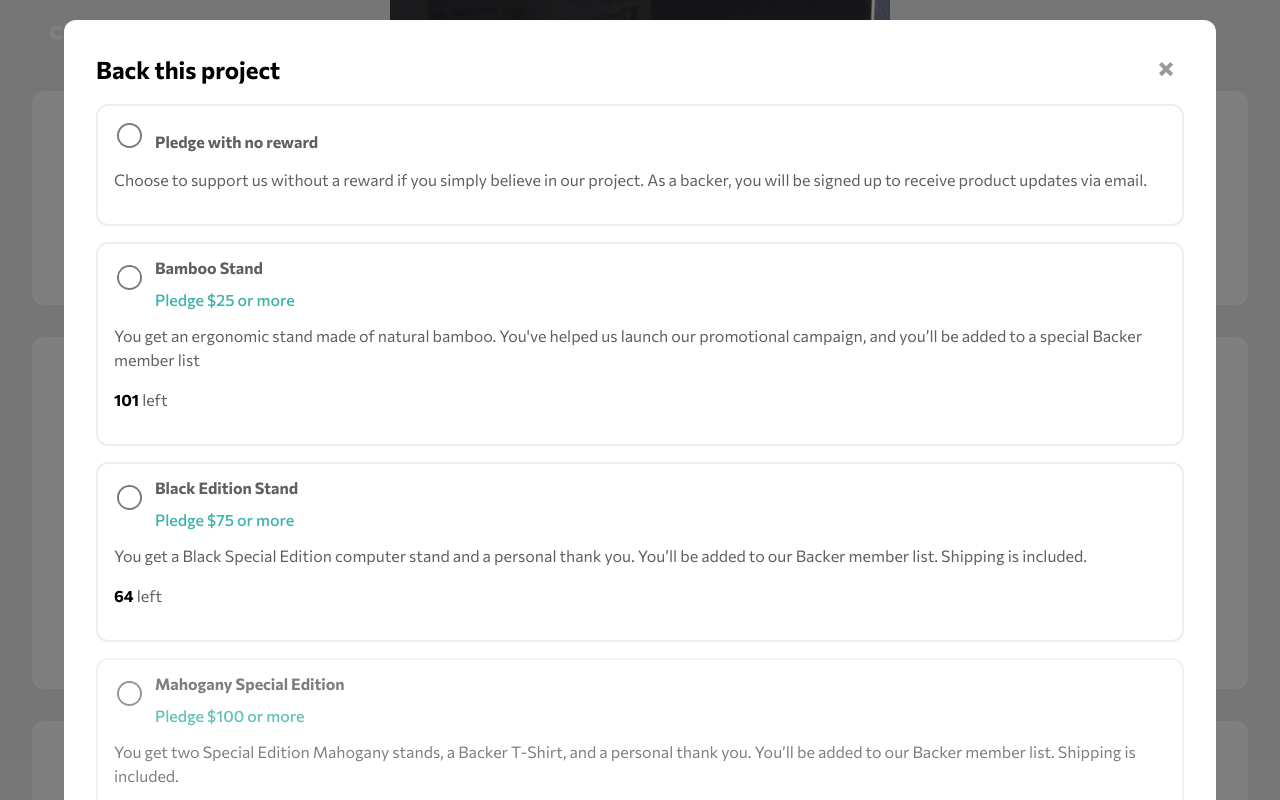
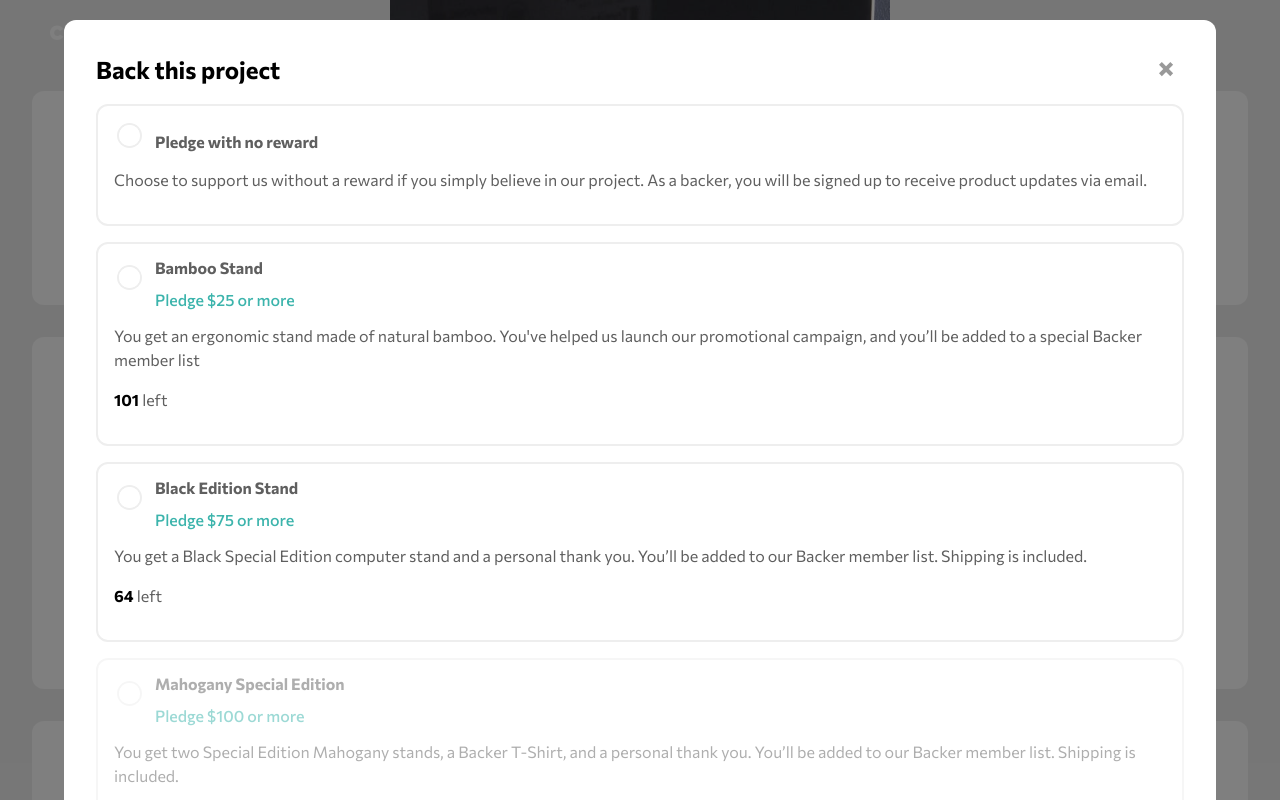
Before and after one commit to migvidal/crowdfunding-product-page, a Vue app: page / in a window 1280 px wide. Both pictures are taken after a click on the button "Back this project". Shown: the top 800 px of the page. Built offline with nearby package versions, Linux system fonts and the light colour scheme.

Commit message:
Feature: radio disabled style

```diff
--- a/src/components/CFStats.vue
+++ b/src/components/CFStats.vue
@@ -29,7 +29,7 @@ export default {
   computed: {
     daysLeft() {
       let today = new Date();
-      let deadline = new Date("2021, 11, 09");
+      let deadline = new Date("2022, 01, 09");
       return Math.ceil((deadline - today) / this.MS_PER_DAY);
     },
   },
--- a/src/components/RewardRadio.vue
+++ b/src/components/RewardRadio.vue
@@ -65,8 +65,7 @@ export default {
 .reward {
   margin: 1rem 0;
   &.disabled {
-    cursor: default;
-    opacity: 0.8;
+    opacity: 0.5;
   }
   & > * {
     padding: 1rem;
@@ -84,15 +83,18 @@ export default {
       margin-right: 15px;
       background-color: transparent;
       border: 5px solid white;
-      box-shadow: 0 0 0 2px $dark-gray;
+      box-shadow: 0 0 0 2px #eee;
       cursor: pointer;
+      &:disabled {
+        cursor: not-allowed;
+      }
     }
     label {
       display: inline-block;
       font-weight: $bolder;
       line-height: 1;
       vertical-align: middle;
-      cursor: pointer;
+      //      cursor: pointer;
 
       p {
         font-weight: $bold;
```
